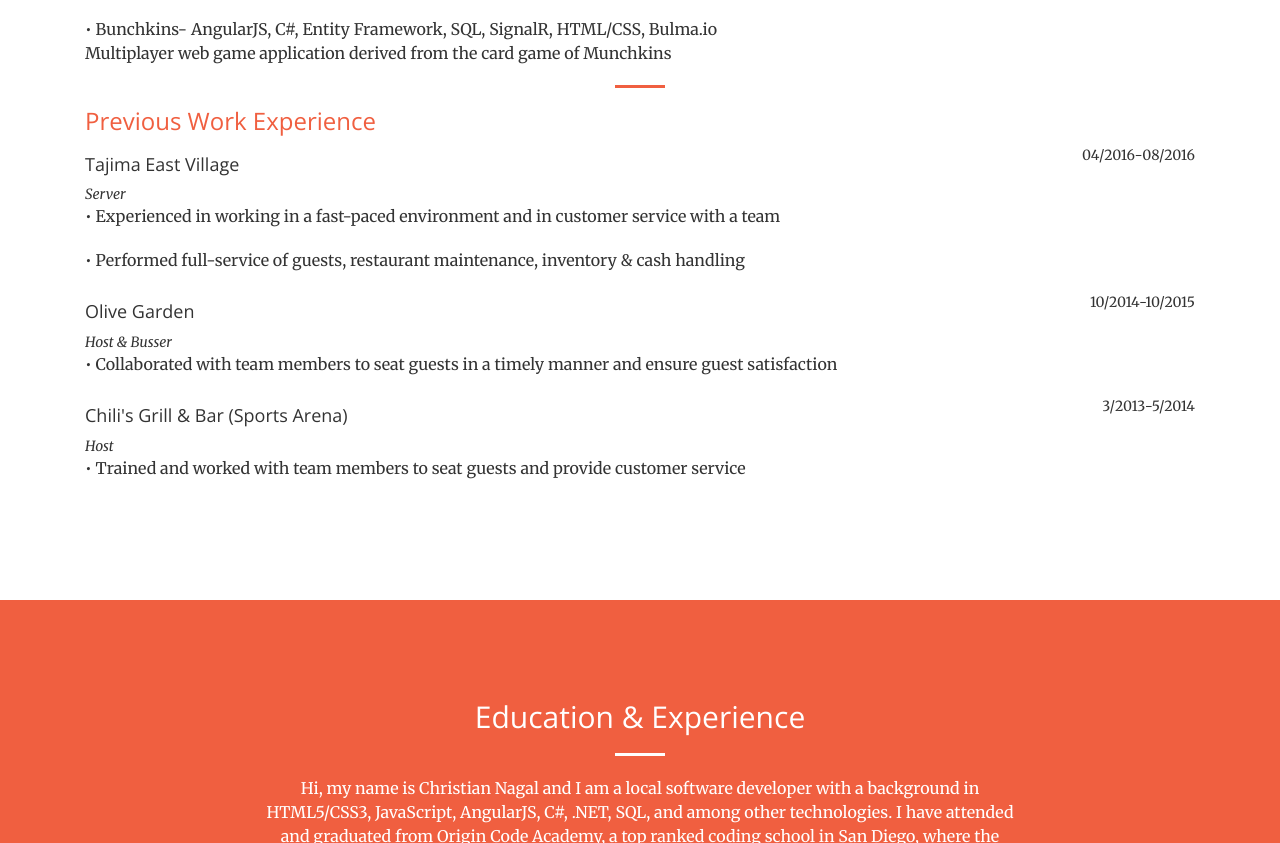
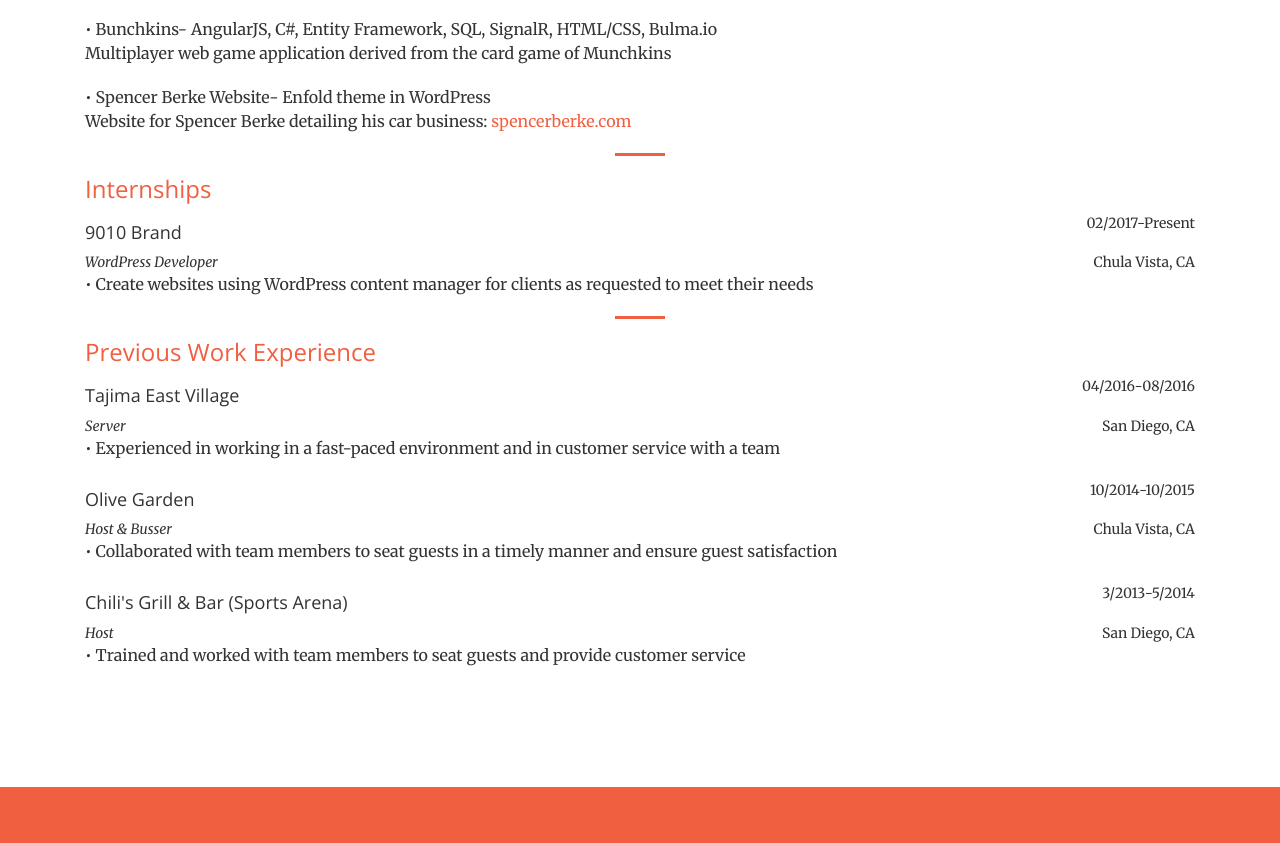
Before and after one commit to CNagal/CNagal.github.io, a website: page index.html in a window 1280 px wide. Shown: the part 2555-3398 px from the top of the page. Drawn offline with nearby package versions, Linux system fonts and the light colour scheme.

Commit message:
added projects

```diff
--- a/index.html
+++ b/index.html
@@ -222,7 +222,7 @@
                                 <h4>Origin Code Academy</h4>
                             </div>
                             <div class="col-lg-4 text-right">
-                                08/2016-10/2016
+                                10/2016
                             </div>
                         </div>
                         <div class="row">
@@ -230,6 +230,7 @@
                                 <i>Full Stack Software Development</i>
                             </div>
                             <div class="col-lg-4 text-right">
+                                San Diego, CA
                             </div>
                         </div>
                     </div>
@@ -254,6 +255,28 @@
                         <p>• Bunchkins- AngularJS, C#, Entity Framework, SQL, SignalR, HTML/CSS, Bulma.io
                             <br>Multiplayer web game application derived from the card game of Munchkins
                         </p>
+                        <p>• Spencer Berke Website- Enfold theme in WordPress
+                            <br>Website for Spencer Berke detailing his car business: <a href="spencerberke.com">spencerberke.com</a>
+                        </p>
+                        <hr>
+                        <h3 class="text-primary">Internships</h3>
+                        <div class="row">
+                            <div class="col-lg-8">
+                                <h4>9010 Brand</h4>
+                            </div>
+                            <div class="col-lg-4 text-right">
+                                02/2017-Present
+                            </div>
+                        </div>
+                        <div class="row">
+                            <div class="col-lg-8">
+                                <i>WordPress Developer</i>
+                            </div>
+                            <div class="col-lg-4 text-right">
+                                Chula Vista, CA
+                            </div>
+                        </div>
+                        <p>• Create websites using WordPress content manager for clients as requested to meet their needs</p>
                         <hr>
                         <h3 class="text-primary">Previous Work Experience</h3>
                         <div class="row">
@@ -269,10 +292,10 @@
                                 <i>Server</i>
                             </div>
                             <div class="col-lg-4 text-right">
+                                San Diego, CA
                             </div>
                         </div>
                         <p>• Experienced in working in a fast-paced environment and in customer service with a team</p>
-                        <p>• Performed full-service of guests, restaurant maintenance, inventory & cash handling</p>
                         <p></p>
                         <div class="row">
                             <div class="col-lg-8">
@@ -287,6 +310,7 @@
                                 <i>Host & Busser</i>
                             </div>
                             <div class="col-lg-4 text-right">
+                                Chula Vista, CA
                             </div>
                         </div>
                         <p>• Collaborated with team members to seat guests in a timely manner and ensure guest satisfaction</p>
@@ -304,6 +328,7 @@
                                 <i>Host</i>
                             </div>
                             <div class="col-lg-4 text-right">
+                                San Diego, CA
                             </div>
                         </div>
                         <p>• Trained and worked with team members to seat guests and provide customer service</p>
```
